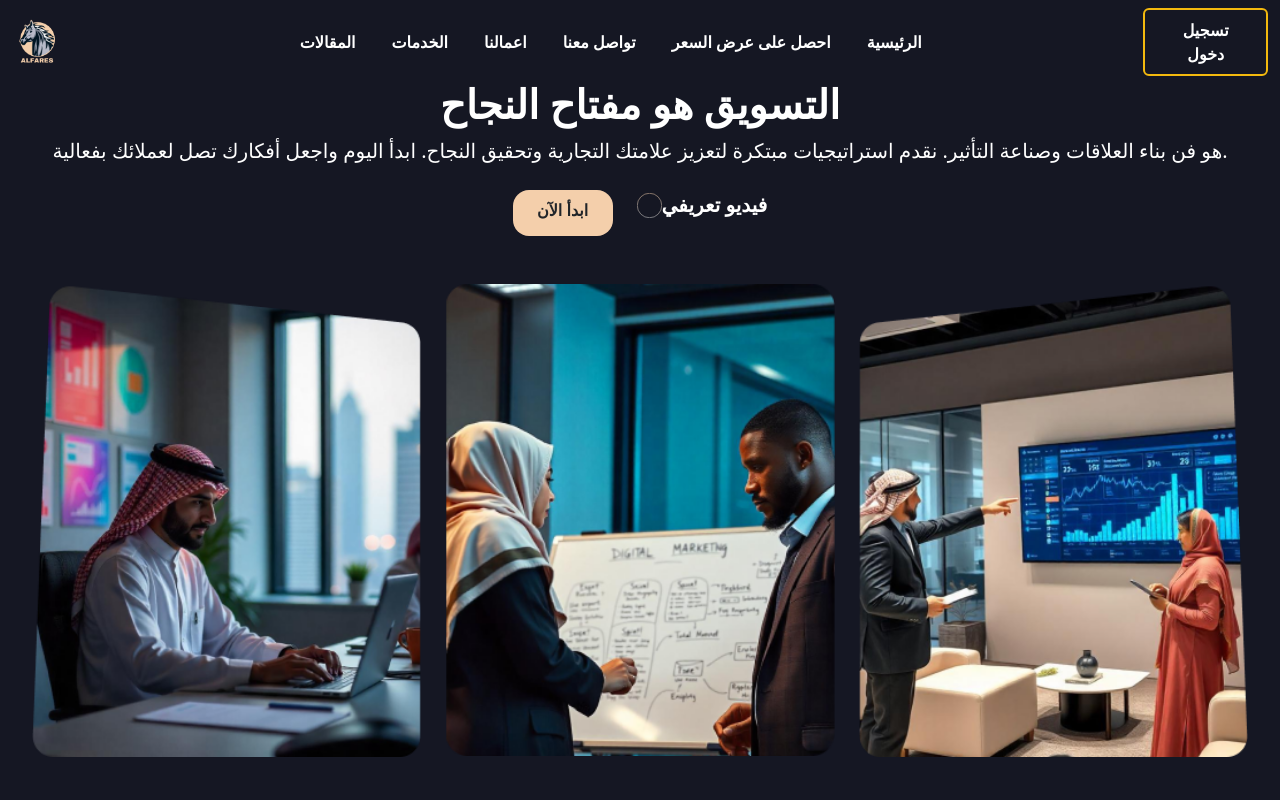
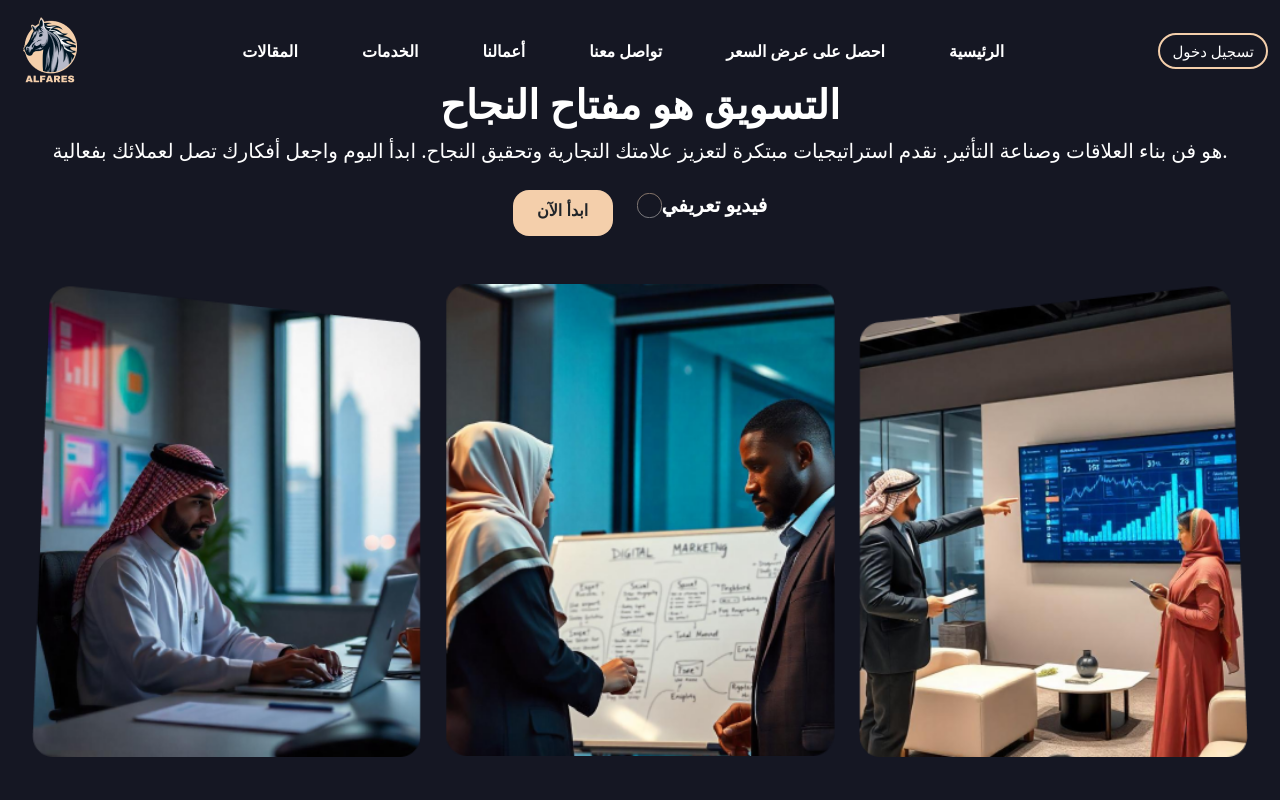
Before and after one commit to Engromeh/Alfarese-project, a React (Vite) app: page / in a window 1280 px wide. Shown: the top 800 px of the page. Built offline with nearby package versions, Linux system fonts and the light colour scheme.

Commit message:
Edit some folder

```diff
--- a/src/Component/Pages/MarketingSection/MarketingSection.jsx
+++ b/src/Component/Pages/MarketingSection/MarketingSection.jsx
@@ -1,12 +1,11 @@
 import React from "react";
 import markating from "../../../Images/markating.svg";
-import divider from "../../../Images/Line 4.svg" // صورة الفاصل
+import divider from "../../../Images/Line 4.svg"
 
 const MarketingSection = () => {
   return (
     <section className="container-fluid text-light py-5">
       <div className="row align-items-center">
-        {/* القسم النصي */}
         <div className="col-lg-6 col-md-5 text-start">
           <h2 className="fw-bold display-5" style={{ direction: "rtl" }}>
             جعل التسويق أكثر من مجرد أداة ترويجية.
@@ -19,15 +18,13 @@ const MarketingSection = () => {
             لأن التسويق هو الجسر الذي يصل أفكارك لعملائك.
           </p>
 
-          {/* الإحصائيات */}
-          <div className="mt-4" style={{marginLeft:"71%"}}>
+          <div className="mt-4">
             <div className="d-flex align-items-center gap-5">
               <div className="text-center">
                 <h4 className="fw-bold display-4">+20</h4>
                 <p className="mb-0 fs-5">سنوات الخبرة</p>
               </div>
 
-              {/* صورة الفاصل */}
               <img src={divider} alt="divider" style={{ height: "60px" }} />
 
               <div className="text-center">
@@ -42,7 +39,6 @@ const MarketingSection = () => {
                 <p className="mb-0 fs-5">المشاريع المنجزة</p>
               </div>
 
-              {/* صورة الفاصل */}
               <img src={divider} alt="divider" style={{ height: "60px" }} />
 
               <div className="text-center">
@@ -53,13 +49,12 @@ const MarketingSection = () => {
           </div>
         </div>
 
-        {/* صورة الجانب */}
         <div className="col-lg-6 col-md-7 text-center">
           <img
             src={markating}
             alt="Marketing Presentation"
             className="img-fluid rounded shadow"
-            style={{ maxWidth: "95%" }} // تقليل عرض الصورة قليلًا
+            style={{ maxWidth: "95%" }}
           />
         </div>
       </div>
--- a/src/Component/Pages/Navbar/Navbar.jsx
+++ b/src/Component/Pages/Navbar/Navbar.jsx
@@ -1,71 +1,69 @@
 import logoe from "../../../Images/alfares_headar_logo 1.png";
+
 const Navbar = () => {
   return (
-    <>
-      <nav className="navbar navbar-expand-lg navbar-dark custom-navbar fixed-top">
-        <div className="container-fluid">
-          <a className="navbar-brand" href="#">
-            <img src={logoe} alt="Logo" className="navbar-logo" />
-          </a>
+    <nav className="navbar navbar-expand-lg navbar-light fixed-top">
+      <div className="container-fluid d-flex align-items-center justify-content-between">
 
+        {/* الشعار */}
+        <img src={logoe} className="navbar-brand me-2" alt="logo" />
+
+        {/* زر التوجل بجانب الشعار مباشرة */}
         <button
-            className="navbar-toggler"
+          className="navbar-toggler ms-1 p-1"
           type="button"
           data-bs-toggle="collapse"
-            data-bs-target="#navbarNav"
-            aria-controls="navbarNav"
+          data-bs-target="#navbarSupportedContent"
+          aria-controls="navbarSupportedContent"
           aria-expanded="false"
           aria-label="Toggle navigation"
+          style={{ width: "auto", padding: "5px 8px" }}
         >
           <span className="navbar-toggler-icon"></span>
         </button>
 
-          <div className="collapse navbar-collapse" id="navbarNav">
-            <ul className="navbar-nav mx-auto d-flex justify-content-center w-100">
+        <div className="collapse navbar-collapse  justify-content-center w-100" id="navbarSupportedContent">
+          <ul className="navbar-nav text-center me-auto mb-2 mb-lg-0 gap-5 p-0">
             <li className="nav-item">
-                <a className="nav-link" href="#">
-                  المقالات
-                </a>
+              <a className="nav-link disabled text-white" href="#">المقالات</a>
             </li>
             <li className="nav-item">
-                <a className="nav-link" href="#">
-                  الخدمات
-                </a>
+              <a className="nav-link disabled text-white" href="#">الخدمات</a>
             </li>
             <li className="nav-item">
-                <a className="nav-link" href="#">
-                  اعمالنا
-                </a>
+              <a className="nav-link disabled text-white" href="#">أعمالنا</a>
             </li>
             <li className="nav-item">
-                <a className="nav-link" href="#">
-                  تواصل معنا
-                </a>
+              <a className="nav-link disabled text-white" href="#">تواصل معنا</a>
             </li>
             <li className="nav-item">
-                <a className="nav-link" href="#">
-                  احصل على عرض السعر
-                </a>
+              <a className="nav-link disabled text-white" href="#">احصل على عرض السعر</a>
             </li>
             <li className="nav-item">
-                <a className="nav-link" href="#">
-                  الرئيسية
-                </a>
+              <a className="nav-link disabled text-white" href="#">الرئيسية</a>
             </li>
           </ul>
 
-            <div className="logines-container ms-auto flex items-center justify-center text-center">
-              <a
-                href="#"
-                className="login-btn px-4 py-2 bg-blue-500 text-white rounded-md"
+          <form className="d-flex ms-2">
+            <button
+              type="submit"
+              className="btn w-100 w-lg-auto"
+              style={{
+                color: "#FFFFFF",
+                backgroundColor: "#151723",
+                border: "2px #F4CFAB solid",
+                borderRadius: "20px",
+                padding: "5px 12px",
+                fontSize: "15px",
+                whiteSpace: "nowrap",
+              }}
             >
               تسجيل دخول
-              </a>
-            </div>
+            </button>
+          </form>
         </div>
       </div>
     </nav>
-    </>
   );
 };
 
```
Lines whose indentation alone changed are shown as unchanged.
